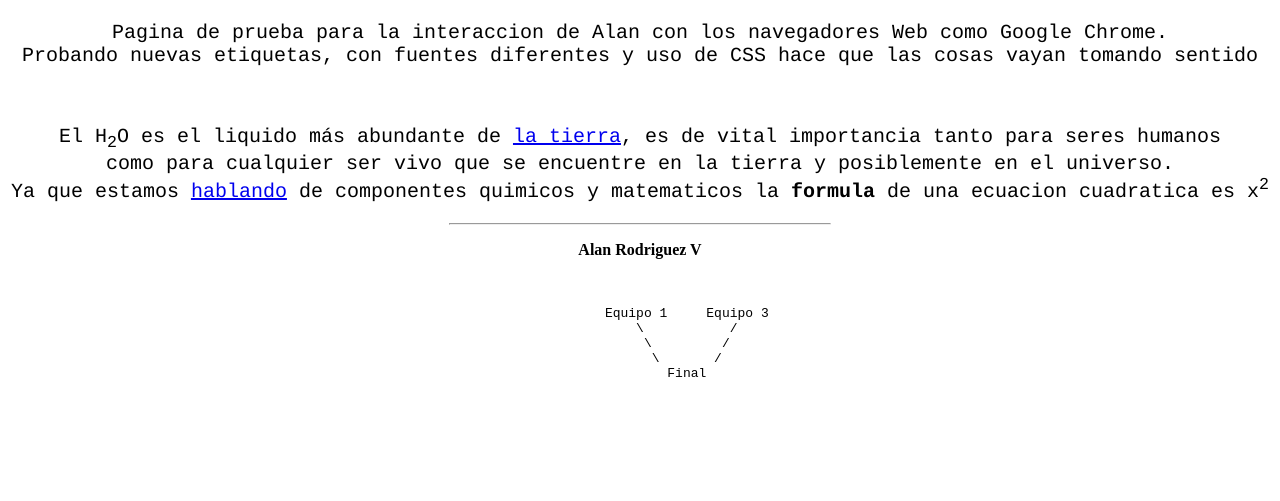
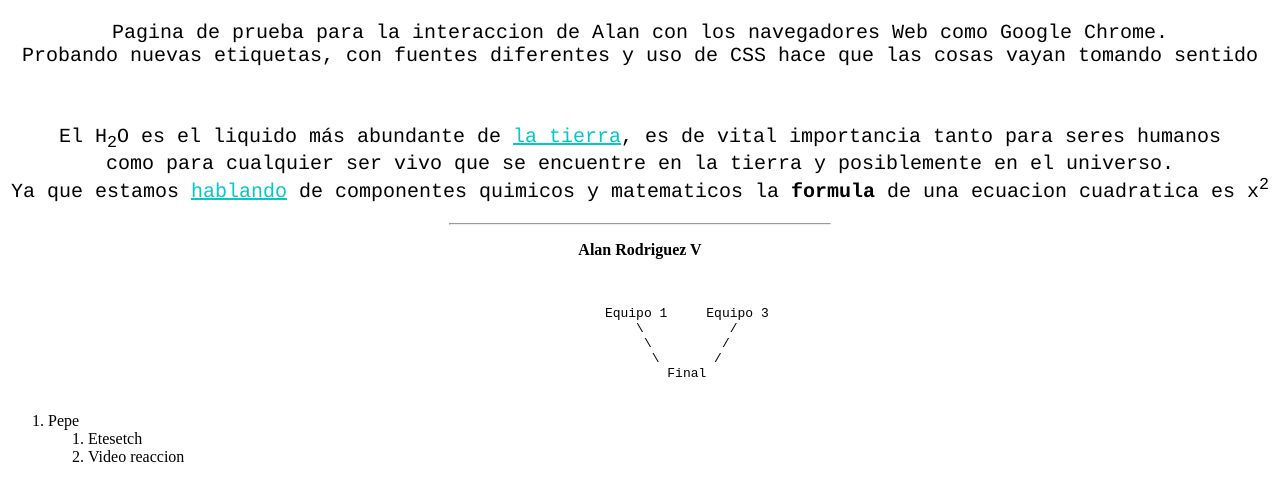
Before and after one commit to rosavalenzuela23/rosavalenzuela23.github.io, a plain HTML site: page index.html in a window 1280 px wide. Shown: the part 69-570 px from the top of the page. Drawn offline with Linux system fonts and the light colour scheme.

Commit message:
que les importa

```diff
--- a/css/index.css
+++ b/css/index.css
@@ -3,3 +3,6 @@ h1{font-family: arial bold;text-align: center; font-size: 36px;}
 .Base{text-align: center;}
 .Etiqueta{text-align: center; font-size: 14;}
 hr{text-align: center;width: 30%;}
+a:link{color:rgb(4, 199, 199);}
+a:visited{color: rgba(81, 206, 206, 0.658)}
+ol ol {list-style-type: upper-roman,;}
--- a/index.html
+++ b/index.html
@@ -10,7 +10,7 @@
         <h1>Prueba de etiqueta</h1>
         <p class="MainText">Pagina de prueba para la interaccion de Alan con los navegadores Web como Google Chrome.</br>
         Probando nuevas etiquetas, con fuentes diferentes y uso de CSS hace que las cosas vayan tomando sentido</p></br>
-        <p class="MainText">El H<sub>2</sub>O es el liquido más abundante de <a href="paginas/subaru.jpg" download="subaru">la tierra</a>, es de vital importancia tanto para seres humanos</br>
+        <p class="MainText">El H<sub>2</sub>O es el liquido más abundante de <a href="paginas/subaru.jpg", download="subaru", type="image", rel="nofollow">la tierra</a>, es de vital importancia tanto para seres humanos</br>
         como para cualquier ser vivo que se encuentre en la tierra y posiblemente en el universo.</br>
         Ya que estamos <a href="paginas/pagina2.html", target="_blank">hablando</a> de componentes quimicos y matematicos la <b>formula</b> de una ecuacion cuadratica es x<sup>2</sup>
         </p>
@@ -24,6 +24,18 @@
             \       /
             Final
         </pre>
-
+        <ol>
+            <li>
+                Pepe
+            </li>
+            <ol>
+                <li>
+                    Etesetch
+                </li>
+                <li>
+                    Video reaccion
+                </li>
+            </ol>
+        </ol>
     </body>
 </html>
```
